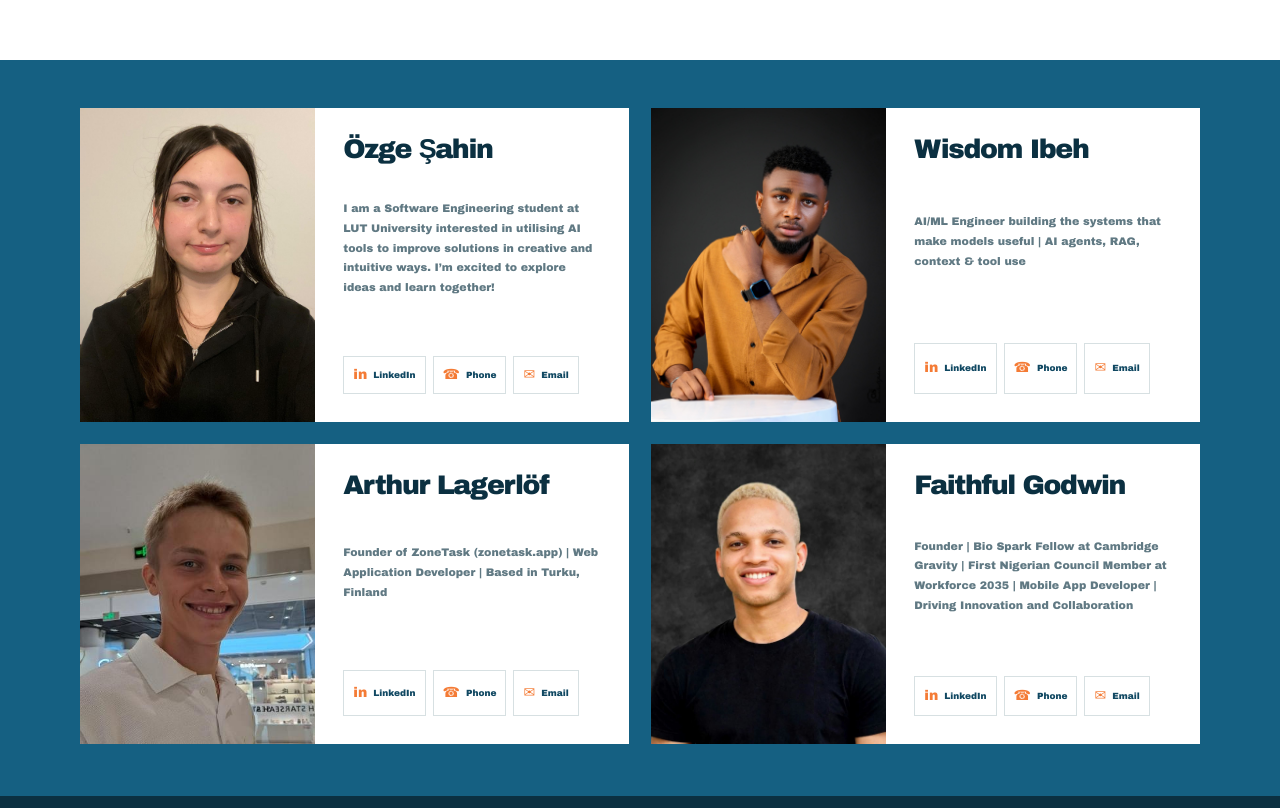
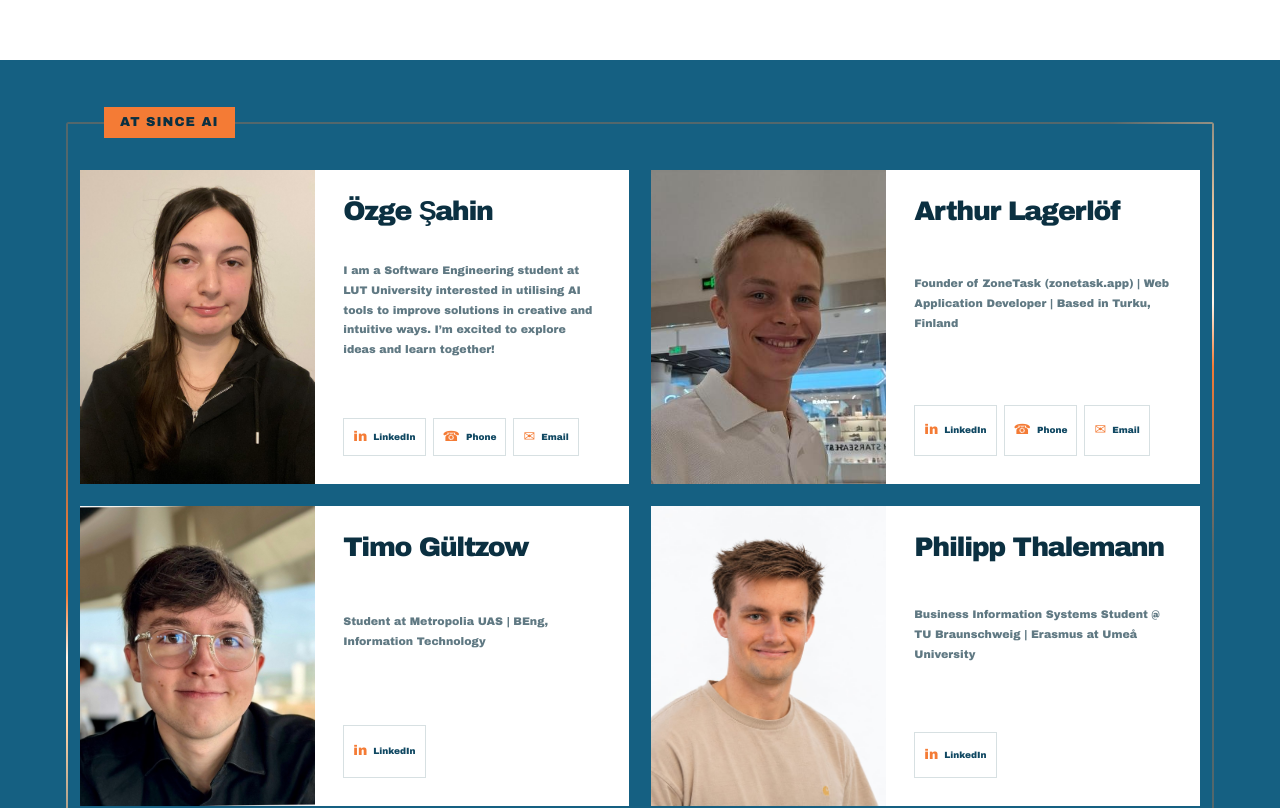
Before and after one commit to arthurlagerlof/team-keep, a React (Vite) app: page / in a window 1280 px wide. Shown: the part 740-1548 px from the top of the page. Built offline with nearby package versions, Linux system fonts and the light colour scheme.

Commit message:
add philipp

```diff
--- a/index.html
+++ b/index.html
@@ -5,7 +5,7 @@
     <meta name="viewport" content="width=device-width, initial-scale=1.0" />
     <meta
       name="description"
-      content="Meet the people behind Team KEEP. Four perspectives, one team moving forward."
+      content="Keep moving forward."
     />
     <meta name="theme-color" content="#ffffff" />
     <link rel="icon" type="image/png" sizes="16x16" href="/images/favicon-16x16.png" />
--- a/src/App.jsx
+++ b/src/App.jsx
@@ -14,6 +14,29 @@ const members = [
     email: "Ozge.Sahin@student.lut.fi",
   },
   {
+    name: "Arthur Lagerlöf",
+    image: "/images/arthur_lagerlof.jpeg",
+    description:
+      "Founder of ZoneTask (zonetask.app) | Web Application Developer | Based in Turku, Finland",
+    linkedin: "https://www.linkedin.com/in/arthur-lagerl%C3%B6f-85031927b/",
+    phone: "+358406347109",
+    email: "arthur.lagerlof@abo.fi",
+  },
+  {
+    name: "Timo Gültzow",
+    image: "/images/timo_g.jpeg",
+    description:
+      "Student at Metropolia UAS | BEng, Information Technology",
+    linkedin: "https://www.linkedin.com/in/timo-g/",
+  },
+  {
+    name: "Philipp Thalemann",
+    image: "/images/philipp_thalemann.jpeg",
+    description:
+      "Business Information Systems Student @ TU Braunschweig | Erasmus at Umeå University",
+    linkedin: "https://www.linkedin.com/in/philipp-thalemann/",
+  },
+  {
     name: "Wisdom Ibeh",
     image: "/images/wisdom_ibeh.jpeg",
     description:
@@ -21,15 +44,6 @@ const members = [
     linkedin: "https://www.linkedin.com/in/wisdomibeh/",
     phone: "+234 814 072 6096",
     email: "wisdomekene2000@gmail.com",
-  },
-  {
-    name: "Arthur Lagerlöf",
-    image: "/images/arthur_lagerlof.jpeg",
-    description:
-      "Founder of ZoneTask (zonetask.app) | Web Application Developer | Based in Turku, Finland",
-    linkedin: "https://www.linkedin.com/in/arthur-lagerl%C3%B6f-85031927b/",
-    phone: "+358406347109",
-    email: "arthur.lagerlof@abo.fi",
   },
   {
     name: "Faithful Godwin",
@@ -113,6 +127,7 @@ function ContactButton({ item, value }) {
 function MemberCard({ member }) {
   const [expanded, setExpanded] = useState(false);
   const detailsRef = useRef(null);
+  const hasDetails = Boolean(member.image || member.description);
 
   useLayoutEffect(() => {
     if (!expanded || !detailsRef.current) return;
@@ -140,17 +155,22 @@ function MemberCard({ member }) {
   };
 
   return (
-    <article className={`member-card${expanded ? " is-expanded" : ""}`}>
+    <article
+      className={`member-card${!hasDetails ? " member-card--compact" : ""}${expanded ? " is-expanded" : ""}`}
+    >
       <div className="member-info">
         <div className="member-card-summary">
           <div className="member-heading">
             <h2>{member.name}</h2>
           </div>
           <div className="contact-list" aria-label={`Contact ${member.name}`}>
-            {contactItems.map((item) => (
+            {contactItems
+              .filter((item) => member[item.key])
+              .map((item) => (
                 <ContactButton key={item.key} item={item} value={member[item.key]} />
               ))}
           </div>
+          {hasDetails && (
             <button
               className="member-toggle"
               type="button"
@@ -160,8 +180,11 @@ function MemberCard({ member }) {
             >
               <span aria-hidden="true" />
             </button>
+          )}
         </div>
+        {hasDetails && (
           <div className="member-details" ref={detailsRef}>
+            {member.image && (
               <div className="member-image-wrap">
                 <img
                   className="member-image"
@@ -170,14 +193,37 @@ function MemberCard({ member }) {
                   loading="lazy"
                 />
               </div>
-          <p className="member-description">{member.description}</p>
+            )}
+            {member.description && <p className="member-description">{member.description}</p>}
           </div>
+        )}
       </div>
     </article>
   );
 }
 
 export default function App() {
+  const sinceAiRef = useRef(null);
+
+  useLayoutEffect(() => {
+    const context = gsap.context(() => {
+      const timeline = gsap.timeline({ defaults: { ease: "power3.out" } });
+      timeline
+        .fromTo(
+          sinceAiRef.current,
+          { autoAlpha: 0, y: 24, scale: 0.98 },
+          { autoAlpha: 1, y: 0, scale: 1, duration: 0.8 }
+        )
+        .fromTo(
+          ".since-ai-title",
+          { autoAlpha: 0, y: 12, letterSpacing: "0.24em" },
+          { autoAlpha: 1, y: 0, letterSpacing: "0.08em", duration: 0.6 },
+          "-=0.35"
+        );
+    }, sinceAiRef);
+    return () => context.revert();
+  }, []);
+
   return (
     <div className="site-shell">
       <main>
@@ -191,7 +237,15 @@ export default function App() {
           <VelocityDivider />
           <h2 className="visually-hidden" id="team-title">Team KEEP members</h2>
           <div className="team-grid">
-            {members.map((member) => (
+            <section className="since-ai-group" ref={sinceAiRef} aria-labelledby="since-ai-title">
+              <h3 className="since-ai-title" id="since-ai-title">At Since AI</h3>
+              <div className="since-ai-grid">
+                {members.slice(0, 4).map((member) => (
+                  <MemberCard key={member.name} member={member} />
+                ))}
+              </div>
+            </section>
+            {members.slice(4).map((member) => (
               <MemberCard key={member.name} member={member} />
             ))}
           </div>
--- a/src/styles.css
+++ b/src/styles.css
@@ -193,7 +193,7 @@ a:focus-visible {
 
 .team-section {
   position: relative;
-  padding: 48px 6.25vw 52px;
+  padding: 76px 6.25vw 52px;
   background: transparent;
   scroll-snap-align: start;
   scroll-snap-stop: always;
@@ -248,6 +248,78 @@ a:focus-visible {
   margin: 0 auto;
 }
 
+.since-ai-group {
+  position: relative;
+  isolation: isolate;
+  grid-column: 1 / -1;
+  padding: 34px 0 18px;
+}
+
+@property --since-ai-frame-angle {
+  syntax: "<angle>";
+  inherits: false;
+  initial-value: 0deg;
+}
+
+.since-ai-group::before {
+  position: absolute;
+  z-index: -1;
+  inset: -14px;
+  border-radius: 2px;
+  background: conic-gradient(
+    from var(--since-ai-frame-angle),
+    var(--orange) 0deg,
+    rgba(244, 123, 53, 0.28) 18deg 150deg,
+    #ffd3a8 164deg,
+    #fff4e8 170deg,
+    var(--orange) 176deg,
+    rgba(244, 123, 53, 0.28) 194deg 330deg,
+    #ffd3a8 344deg,
+    #fff4e8 350deg,
+    var(--orange) 356deg
+  );
+  content: "";
+  padding: 2px;
+  pointer-events: none;
+  -webkit-mask: linear-gradient(#000 0 0) content-box, linear-gradient(#000 0 0);
+  -webkit-mask-composite: xor;
+  mask-composite: exclude;
+  animation: since-ai-frame-travel 8s linear infinite;
+}
+
+@keyframes since-ai-frame-travel {
+  to {
+    --since-ai-frame-angle: 360deg;
+  }
+}
+
+@media (prefers-reduced-motion: reduce) {
+  .since-ai-group::before {
+    animation: none;
+  }
+}
+
+.since-ai-title {
+  position: absolute;
+  top: -29px;
+  left: 24px;
+  margin: 0;
+  padding: 9px 16px;
+  background: var(--orange);
+  color: var(--deep-navy);
+  font-size: 13px;
+  font-weight: 900;
+  letter-spacing: 0.08em;
+  line-height: 1;
+  text-transform: uppercase;
+}
+
+.since-ai-grid {
+  display: grid;
+  gap: 22px;
+  grid-template-columns: repeat(2, minmax(0, 1fr));
+}
+
 .member-card {
   display: grid;
   min-width: 0;
@@ -255,6 +327,23 @@ a:focus-visible {
   grid-template-columns: minmax(170px, 0.75fr) 1fr;
   overflow: hidden;
   background: var(--paper);
+}
+
+.member-card--compact {
+  grid-template-columns: 1fr;
+}
+
+.member-card--compact .member-heading,
+.member-card--compact .member-card-summary .contact-list {
+  grid-column: 1;
+}
+
+.member-card--compact .member-heading {
+  grid-row: 1;
+}
+
+.member-card--compact .member-card-summary .contact-list {
+  grid-row: 2;
 }
 
 .member-image-wrap {
@@ -483,10 +572,19 @@ a:focus-visible {
   }
 
   .team-section {
-    padding: 26px 6vw 34px;
+    padding: 50px 6vw 34px;
   }
 
   .team-grid {
+    gap: 14px;
+    grid-template-columns: 1fr;
+  }
+
+  .since-ai-group {
+    padding: 30px 0 12px;
+  }
+
+  .since-ai-grid {
     gap: 14px;
     grid-template-columns: 1fr;
   }
@@ -511,13 +609,14 @@ a:focus-visible {
   }
 
   .member-heading {
-    flex: 1;
+    min-width: 0;
+    flex: 1 1 0%;
   }
 
   .member-card-summary .contact-list {
-    order: 1;
-    width: auto;
-    flex: 0 1 auto;
+    order: 2;
+    width: 100%;
+    flex: 0 0 100%;
     margin-top: 0;
   }
 
@@ -526,7 +625,7 @@ a:focus-visible {
   }
 
   .member-card-summary .member-toggle {
-    order: 0;
+    order: 1;
   }
 
   .member-toggle {
@@ -629,3 +728,118 @@ a:focus-visible {
     transition-duration: 0.01ms !important;
   }
 }
+
+.qr-section {
+  display: grid;
+  min-height: 72vh;
+  place-items: center;
+  padding: 96px 7vw;
+  background: #fff;
+  color: var(--deep-navy);
+  scroll-snap-align: start;
+}
+
+.qr-content {
+  display: grid;
+  width: min(100%, 960px);
+  grid-template-columns: 1fr auto;
+  gap: clamp(36px, 8vw, 100px);
+  align-items: center;
+}
+
+.qr-copy h2 {
+  margin: 8px 0 16px;
+  font-size: clamp(2.1rem, 5vw, 4rem);
+  line-height: 1.05;
+}
+
+.qr-copy > p:not(.qr-eyebrow) {
+  max-width: 440px;
+  color: #607983;
+  font-family: Arial, sans-serif;
+  line-height: 1.6;
+}
+
+.qr-eyebrow {
+  margin: 0;
+  color: #156082;
+  font-size: 0.8rem;
+  letter-spacing: 0.12em;
+  text-transform: uppercase;
+}
+
+.qr-label {
+  display: block;
+  margin: 28px 0 9px;
+  font-size: 0.9rem;
+}
+
+.qr-input {
+  width: 100%;
+  max-width: 460px;
+  min-height: 54px;
+  padding: 14px 16px;
+  border: 1px solid var(--line);
+  border-radius: 8px;
+  color: var(--deep-navy);
+  font: 16px Arial, sans-serif;
+}
+
+.qr-input:focus-visible {
+  outline: 3px solid #156082;
+  outline-offset: 2px;
+}
+
+.qr-result {
+  display: flex;
+  width: 260px;
+  min-height: 320px;
+  flex-direction: column;
+  align-items: center;
+  justify-content: center;
+  gap: 16px;
+  padding: 22px;
+  border: 1px solid var(--line);
+  border-radius: 14px;
+  background: #fff;
+  box-shadow: 0 18px 50px #0b30411a;
+}
+
+.qr-image {
+  display: block;
+  width: 216px;
+  height: 216px;
+}
+
+.qr-placeholder {
+  display: grid;
+  width: 216px;
+  height: 216px;
+  place-items: center;
+  border: 1px dashed #b8c8cd;
+  border-radius: 8px;
+  color: #71878f;
+  font: 15px/1.6 Arial, sans-serif;
+  text-align: center;
+}
+
+.qr-download {
+  display: inline-flex;
+  min-height: 44px;
+  align-items: center;
+  justify-content: center;
+  padding: 0 18px;
+  border-radius: 6px;
+  background: var(--deep-navy);
+  color: #fff;
+  font-size: 0.9rem;
+}
+
+.qr-download:hover { background: #156082; }
+.qr-error { margin: 0; color: #a32626; font: 13px Arial, sans-serif; }
+
+@media (max-width: 700px) {
+  .qr-section { padding: 72px 7vw; }
+  .qr-content { grid-template-columns: 1fr; }
+  .qr-result { width: min(100%, 320px); justify-self: center; }
+}
```
Also changed, not shown: public/images/philipp_thalemann.jpeg (added), public/images/timo_g.jpeg (added). Lines whose indentation alone changed are shown as unchanged.
